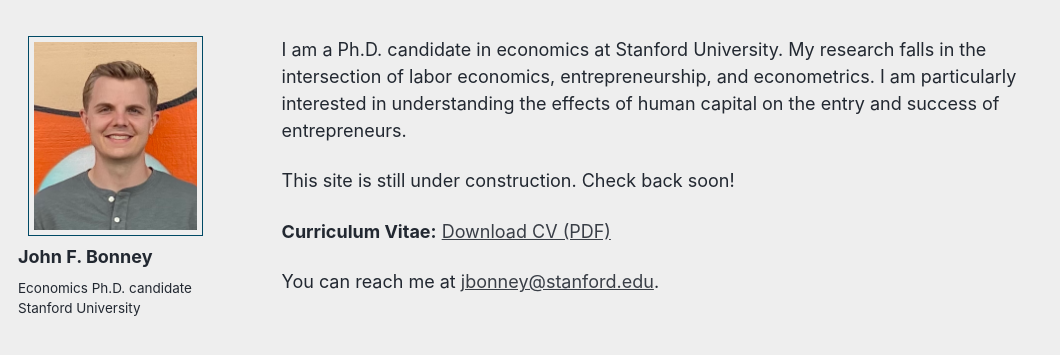
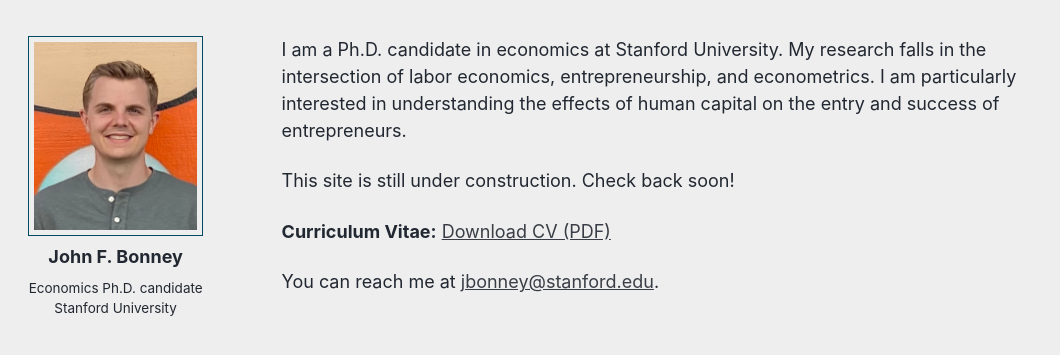
Before and after one commit to johnnybonney/johnnybonney.github.io, a Jekyll site: the page built from _pages/about.md, in a window 1280 px wide. Shown: the top 355 px of the page, without its empty margins (0-1060 px from the left). Built offline with Jekyll 4.4.1, drawn with Linux system fonts in a browser that asks for light colours; a script that is not in the unit is left out.

Commit message:
Update custom.css

```diff
--- a/assets/css/custom.css
+++ b/assets/css/custom.css
@@ -23,3 +23,13 @@
   margin-left: auto;
   margin-right: auto; /* centers image */
 }
+
+/* 7) Center the sidebar text under the photo */
+.author__content {
+  text-align: center;
+}
+
+/* If you only want the bio centered (not the name) */
+.author__bio {
+  text-align: center;
+}
```
